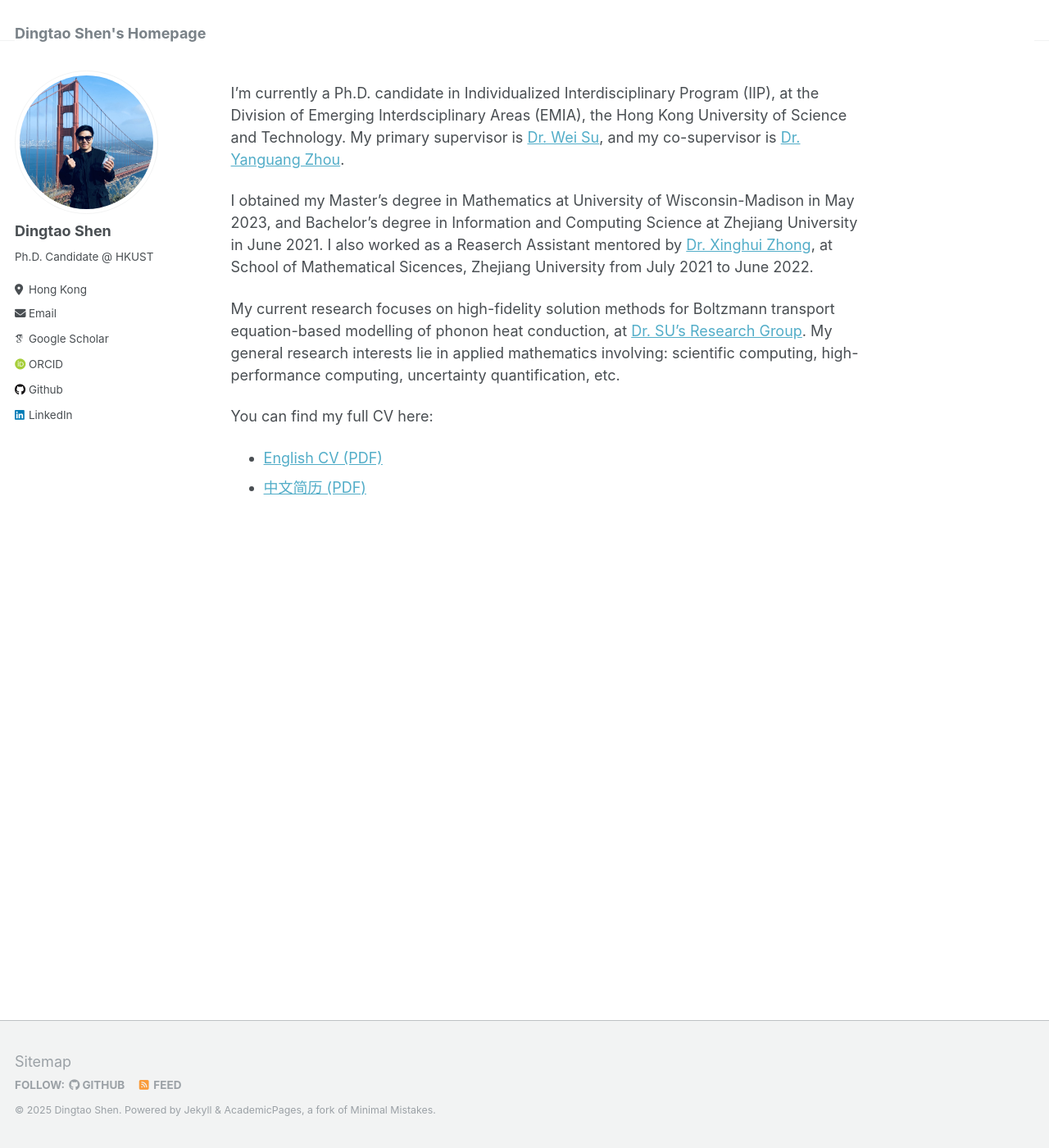
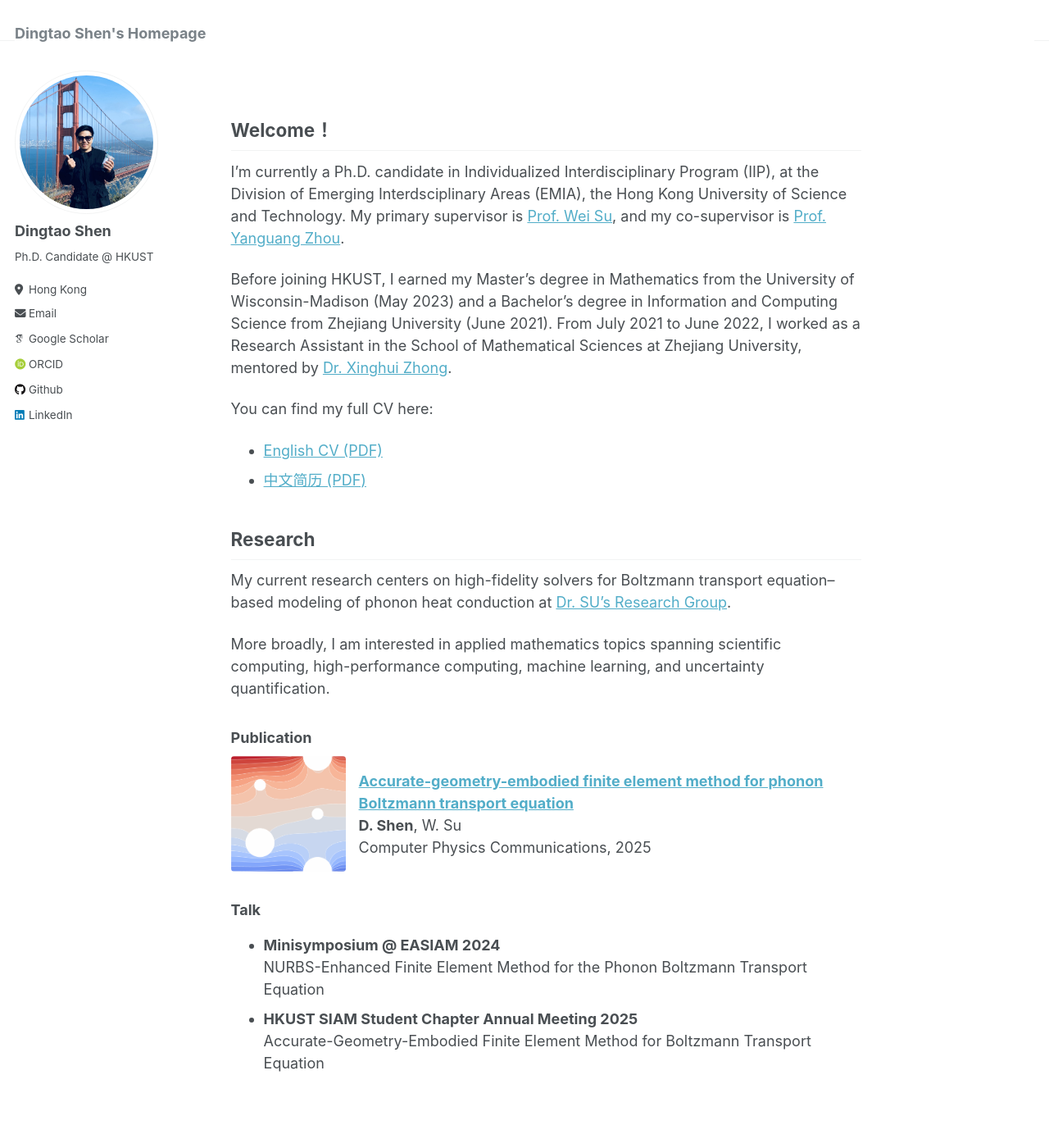
Before and after one commit to dingtao-shen/dingtao-shen.github.io, a Jekyll site: the page built from _pages/about.md, in a window 1280 px wide and 1400 px high. Shown: the whole window at 82% size. Built offline with Jekyll 4.4.1, drawn with Linux system fonts in a browser that asks for light colours; some web fonts are replaced.

Commit message:
update cv

```diff
--- a/_pages/about.md
+++ b/_pages/about.md
@@ -6,13 +6,34 @@
   - /about/
   - /about.html
 ---
+## Welcome！
 
-I'm currently a Ph.D. candidate in Individualized Interdisciplinary Program (IIP), at the Division of Emerging Interdsciplinary Areas (EMIA), the Hong Kong University of Science and Technology. My primary supervisor is [Dr. Wei Su](https://facultyprofiles.hkust.edu.hk/profiles.php?profile=wei-su-weisu), and my co-supervisor is [Dr. Yanguang Zhou](https://seng.hkust.edu.hk/about/people/faculty/yanguang-zhou).
+I'm currently a Ph.D. candidate in Individualized Interdisciplinary Program (IIP), at the Division of Emerging Interdsciplinary Areas (EMIA), the Hong Kong University of Science and Technology. My primary supervisor is [Prof. Wei Su](https://facultyprofiles.hkust.edu.hk/profiles.php?profile=wei-su-weisu), and my co-supervisor is [Prof. Yanguang Zhou](https://seng.hkust.edu.hk/about/people/faculty/yanguang-zhou).
 
-I obtained my Master's degree in Mathematics at University of Wisconsin-Madison in May 2023, and Bachelor's degree in Information and Computing Science at Zhejiang University in June 2021. I also worked as a Reaserch Assistant mentored by [Dr. Xinghui Zhong](https://person.zju.edu.cn/en/zhongxh), at School of Mathematical Sicences, Zhejiang University from July 2021 to June 2022.
-
-My current research focuses on high-fidelity solution methods for Boltzmann transport equation-based modelling of phonon heat conduction, at [Dr. SU's Research Group](https://weisu-mae.github.io/). My general research interests lie in applied mathematics involving: scientific computing, high-performance computing, uncertainty quantification, etc.
+Before joining HKUST, I earned my Master's degree in Mathematics from the University of Wisconsin-Madison (May 2023) and a Bachelor's degree in Information and Computing Science from Zhejiang University (June 2021). From July 2021 to June 2022, I worked as a Research Assistant in the School of Mathematical Sciences at Zhejiang University, mentored by [Dr. Xinghui Zhong](https://person.zju.edu.cn/en/zhongxh).
 
 You can find my full CV here:
 - [English CV (PDF)]({{ '/files/cv-en.pdf' | relative_url }})
 - [中文简历 (PDF)]({{ '/files/cv-zh.pdf' | relative_url }})
+
+
+## Research
+My current research centers on high-fidelity solvers for Boltzmann transport equation–based modeling of phonon heat conduction at [Dr. SU's Research Group](https://weisu-mae.github.io/).
+
+More broadly, I am interested in applied mathematics topics spanning scientific computing, high-performance computing, machine learning, and uncertainty quantification.
+
+### Publication
+<div style="display:flex; align-items:center; gap:16px; margin:12px 0;">
+  <img src="{{ '/images/agefem.png' | relative_url }}" alt="Paper thumbnail" style="width:140px; height:auto; border-radius:4px;">
+  <div>
+    <a href="https://www.sciencedirect.com/science/article/abs/pii/S0010465525001250" target="_blank" rel="noopener"><strong>Accurate-geometry-embodied finite element method for phonon Boltzmann transport equation</strong></a><br/>
+    <span><strong>D. Shen</strong>, W. Su</span><br/>
+    <span>Computer Physics Communications, 2025</span>
+  </div>
+</div>
+
+### Talk
+- **Minisymposium @ EASIAM 2024**
+  NURBS-Enhanced Finite Element Method for the Phonon Boltzmann Transport Equation
+- **HKUST SIAM Student Chapter Annual Meeting 2025**
+  Accurate-Geometry-Embodied Finite Element Method for Boltzmann Transport Equation
```
Also changed, not shown: images/agefem.png (added).
